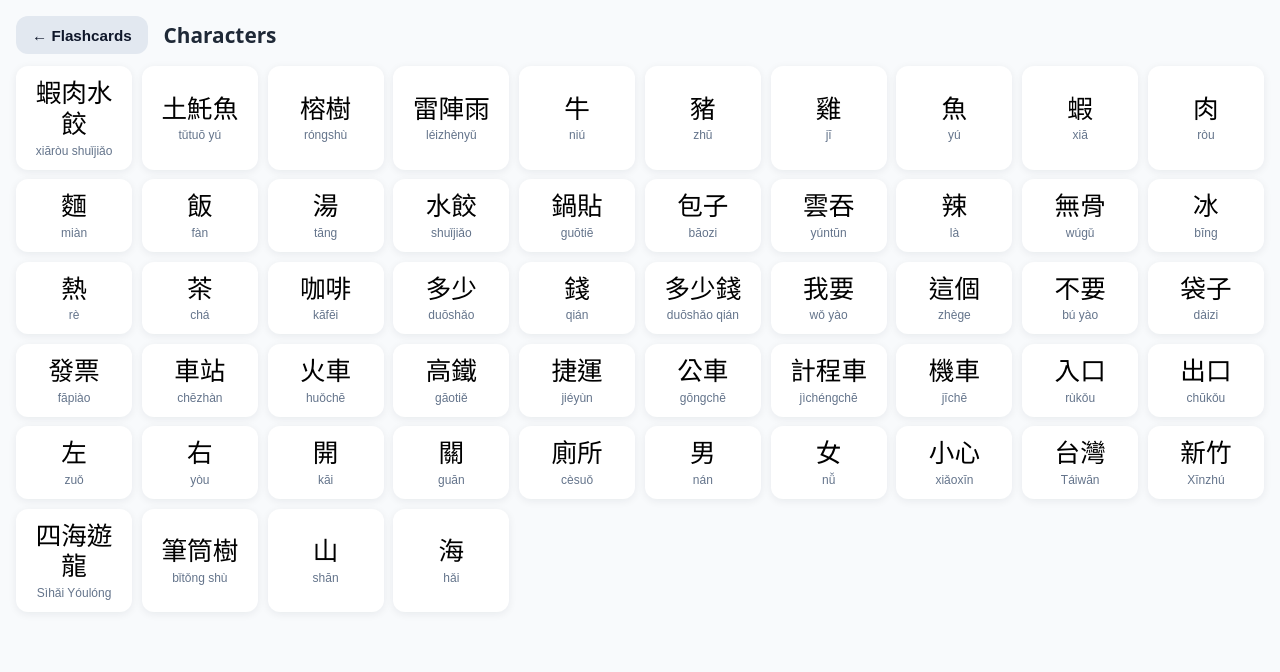
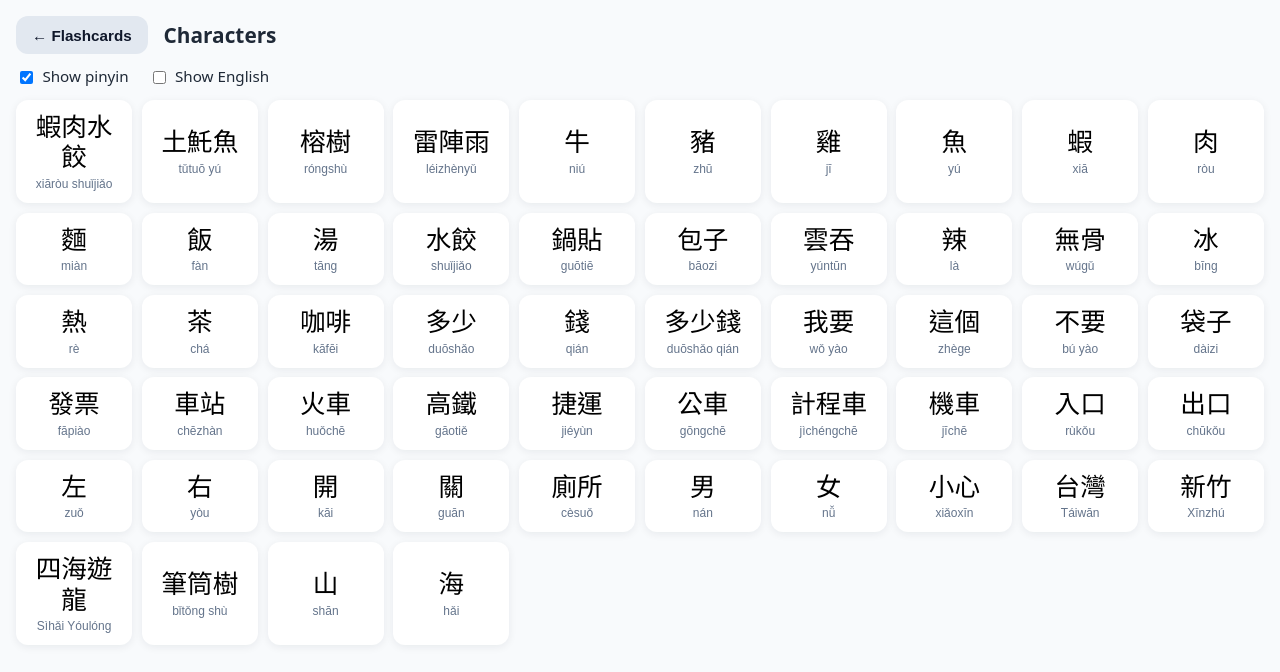
Before and after one commit to Newman5/yaml-flashcards, a React (Vite) app: page / in a window 1280 px wide. Both pictures are taken after a click on the button "Browse". Shown: the top 672 px of the page. Built offline with nearby package versions, Linux system fonts and the light colour scheme.

Commit message:
feat: add pinyin/English visibility toggles to browse page
Co-authored-by: Newman5 <1620405+Newman5@users.noreply.github.com>

```diff
--- a/src/components/BrowsePage.tsx
+++ b/src/components/BrowsePage.tsx
@@ -9,6 +9,8 @@ type Props = {
 export function BrowsePage({ onBack }: Props) {
   const cards = useMemo(() => loadTaiwanCards(), [])
   const [speechMessage, setSpeechMessage] = useState<string | null>(null)
+  const [showPinyin, setShowPinyin] = useState(true)
+  const [showEnglish, setShowEnglish] = useState(false)
 
   const handleTap = async (chinese: string) => {
     const result = await speakChinese(chinese)
@@ -27,6 +29,24 @@ export function BrowsePage({ onBack }: Props) {
         </button>
         <h1 className="browse-title">Characters</h1>
       </div>
+      <div className="browse-controls">
+        <label className="browse-control-label">
+          <input
+            type="checkbox"
+            checked={showPinyin}
+            onChange={(e) => setShowPinyin(e.target.checked)}
+          />
+          Show pinyin
+        </label>
+        <label className="browse-control-label">
+          <input
+            type="checkbox"
+            checked={showEnglish}
+            onChange={(e) => setShowEnglish(e.target.checked)}
+          />
+          Show English
+        </label>
+      </div>
       {speechMessage && <p className="speech-message browse-speech-message">{speechMessage}</p>}
       <div className="browse-grid">
         {cards.map((card) => (
@@ -37,7 +57,8 @@ export function BrowsePage({ onBack }: Props) {
             aria-label={`Speak ${card.chinese} (${card.pinyin})`}
           >
             <span className="browse-chinese">{card.chinese}</span>
-            <span className="browse-pinyin">{card.pinyin}</span>
+            {showPinyin && <span className="browse-pinyin">{card.pinyin}</span>}
+            {showEnglish && <span className="browse-english">{card.english}</span>}
           </button>
         ))}
       </div>
--- a/src/index.css
+++ b/src/index.css
@@ -151,6 +151,19 @@ button {
   margin: 0;
 }
 
+.browse-controls {
+  display: flex;
+  gap: 1.25rem;
+}
+
+.browse-control-label {
+  display: flex;
+  align-items: center;
+  gap: 0.4rem;
+  font-size: 0.95rem;
+  cursor: pointer;
+}
+
 .browse-grid {
   display: grid;
   grid-template-columns: repeat(auto-fill, minmax(7rem, 1fr));
@@ -186,3 +199,8 @@ button {
   font-size: 0.75rem;
   color: #64748b;
 }
+
+.browse-english {
+  font-size: 0.75rem;
+  color: #374151;
+}
```
